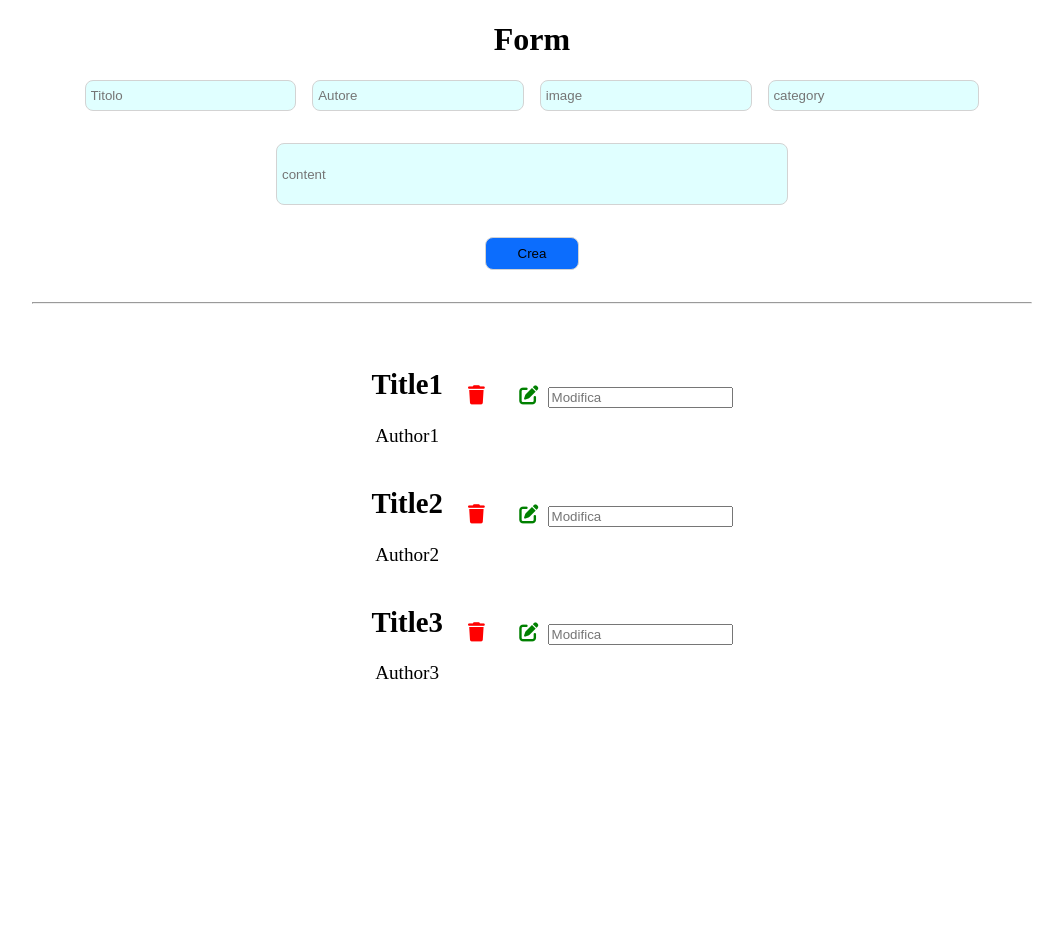
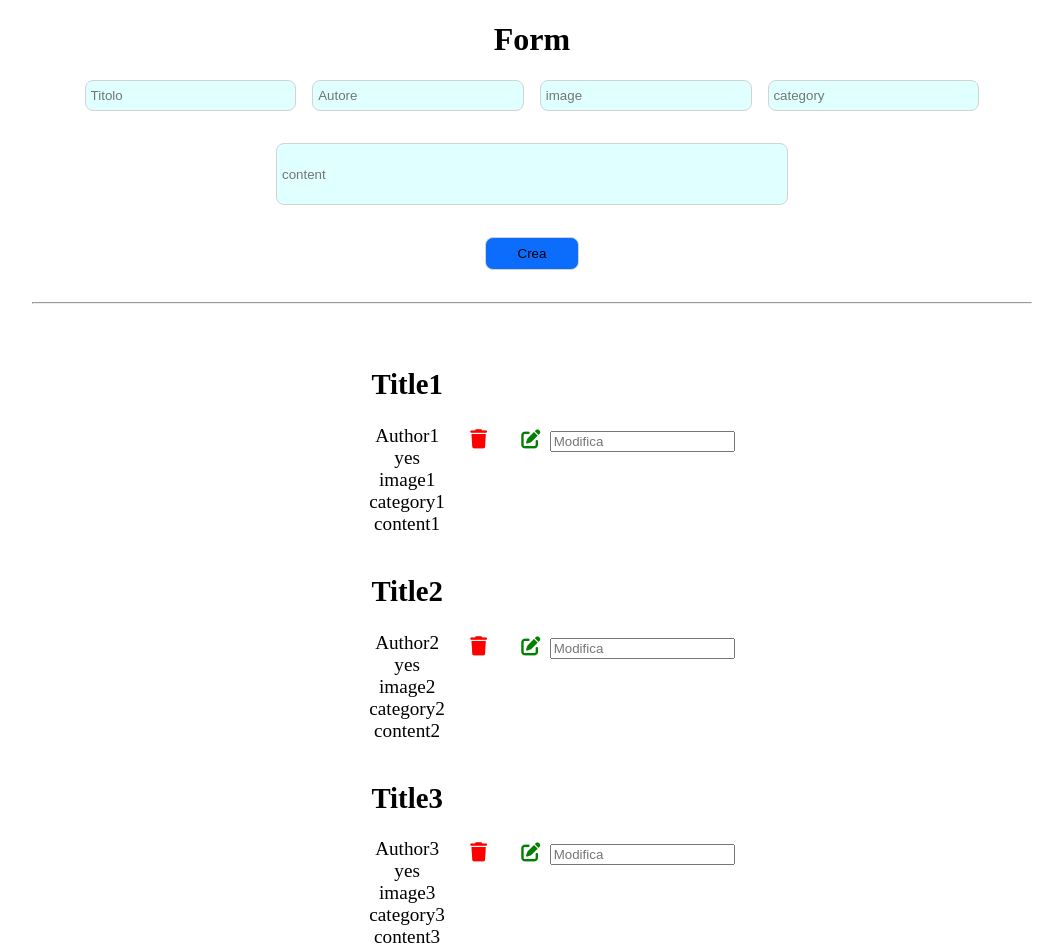
Before and after one commit to Mattia-Carbonera/react-form-multifield, a React (Vite) app: page / in a window 1280 px wide. Shown: the top 952 px of the page, without its empty margins (108-1171 px from the left). Before the commit the page ends 800 px from the top, so only its background shows below. Built offline with nearby package versions, Linux system fonts and the light colour scheme.

Commit message:
add code

```diff
--- a/src/App.jsx
+++ b/src/App.jsx
@@ -8,29 +8,49 @@ function App() {
   });
 
   const [articlesList, setArticleList] = useState(filteredPublishedArticles);
-  const [inputTitle, setInputTitle] = useState("");
-  const [inputAuthor, setInputAuthor] = useState("");
+
+  // articles create
+  const [articleField, setArticleField] = useState({
+    title: "",
+    author: "",
+    published: "yes",
+    image: "",
+    category: "",
+    content: "",
+  });
+
+  // name editor articles
   const [inputChange, setInputChange] = useState("");
 
   // click handler
-  const handleInput = (e) => {
-    setInputTitle(e.target.value);
-    setInputAuthor(e.target.value);
-    setInputChange(e.target.value);
+  const handleInputChange = (e) => {
+    console.log(e.target.value);
+    const newArticlesData = {
+      ...articleField,
+      [e.target.title]: e.target.title.value,
+      [e.target.author]: e.target.author.value,
+      [e.target.published]: e.target.published.value,
+      [e.target.image]: e.target.image.value,
+      [e.target.category]: e.target.category.value,
+      [e.target.content]: e.target.content.value,
+    };
+
+    console.log(e.target.title);
+    setArticleField(newArticlesData);
   };
 
-  // submit handler
-  const articlesListHandler = (e) => {
+  // submit handler fonm
+  const articlesListSubmitHandler = (e) => {
     e.preventDefault();
 
     const newArticleList = [...articlesList];
     newArticleList.push({
-      title: inputTitle,
-      author: inputAuthor,
+      title: e.target.title.value,
+      author: e.target.author.value,
       published: "yes",
-      image: "",
-      category: "",
-      content: "",
+      image: e.target.image.value,
+      category: e.target.category.value,
+      content: e.target.content.value,
     });
 
     setArticleList(newArticleList);
@@ -38,15 +58,20 @@ function App() {
 
   // edit item handler
   const editItem = (modifyArticle, index) => {
-    const modifyArticleList = [...articlesList];
-
-    const newModifyArray = modifyArticleList.map((articleItem) =>
-      articleItem == modifyArticle
-        ? { title: inputChange, author: modifyArticleList[index].author }
-        : articleItem
-    );
-
-    setArticleList(newModifyArray);
+    // const modifyArticleList = [...articlesList];
+    // const newModifyArray = modifyArticleList.map((articleItem) =>
+    //   articleItem == modifyArticle
+    //     ? {
+    //         title: "a",
+    //         author: "s",
+    //         published: "yes",
+    //         image: "d",
+    //         category: "f",
+    //         content: "g",
+    //       }
+    //     : articleItem
+    // );
+    // setArticleList(newModifyArray);
   };
 
   // delete title handler
@@ -65,36 +90,41 @@ function App() {
           <h1>Form</h1>
         </div>
 
-        <form onSubmit={articlesListHandler}>
+        <form onSubmit={articlesListSubmitHandler}>
           <input
             type="text"
             name="title"
-            onChange={handleInput}
+            value={articleField.title}
+            onChange={handleInputChange}
             placeholder="Titolo"
           />
           <input
             type="text"
             name="author"
-            onChange={handleInput}
+            value={articleField.author}
+            onChange={handleInputChange}
             placeholder="Autore"
           />
           <input
             type="text"
             name="image"
-            onChange={handleInput}
+            value={articleField.image}
+            onChange={handleInputChange}
             placeholder="image"
           />
           <input
             type="text"
             name="category"
-            onChange={handleInput}
+            value={articleField.category}
+            onChange={handleInputChange}
             placeholder="category"
           />
           <input
             className="content-input"
             type="text"
             name="content"
-            onChange={handleInput}
+            value={articleField.content}
+            onChange={handleInputChange}
             placeholder="content"
           />
 
@@ -111,6 +141,10 @@ function App() {
                   <div className="article-content">
                     <h2>{article.title}</h2>
                     <span>{article.author}</span>
+                    <span>{article.published}</span>
+                    <span>{article.image}</span>
+                    <span>{article.category}</span>
+                    <span>{article.content}</span>
                   </div>
                   <button
                     onClick={() => deleteItemHandler(article)}
@@ -128,7 +162,7 @@ function App() {
                     </button>
                     <input
                       type="text"
-                      onChange={handleInput}
+                      onChange={handleInputChange}
                       name="modify"
                       placeholder="Modifica"
                     />
--- a/src/css/index.css
+++ b/src/css/index.css
@@ -73,3 +73,8 @@ hr {
   justify-content: center;
   align-items: center;
 }
+
+.article-content {
+  display: flex;
+  flex-direction: column;
+}
--- a/src/db/articles.js
+++ b/src/db/articles.js
@@ -3,41 +3,41 @@ const articles = [
     title: "Title1",
     author: "Author1",
     published: "yes",
-    image: "",
-    category: "",
-    content: "",
+    image: "image1",
+    category: "category1",
+    content: "content1",
   },
   {
     title: "Title2",
     author: "Author2",
     published: "yes",
-    image: "",
-    category: "",
-    content: "",
+    image: "image2",
+    category: "category2",
+    content: "content2",
   },
   {
     title: "Title3",
     author: "Author3",
     published: "yes",
-    image: "",
-    category: "",
-    content: "",
+    image: "image3",
+    category: "category3",
+    content: "content3",
   },
   {
     title: "Title4",
-    author: "Author3",
+    author: "Author4",
     published: "no",
-    image: "",
-    category: "",
-    content: "",
+    image: "image4",
+    category: "category4",
+    content: "content4",
   },
   {
     title: "Title5",
     author: "Author3",
     published: "no",
-    image: "",
-    category: "",
-    content: "",
+    image: "image5",
+    category: "category5",
+    content: "content5",
   },
 ];
 
```
